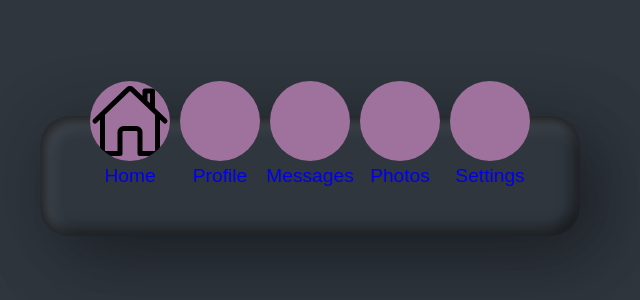
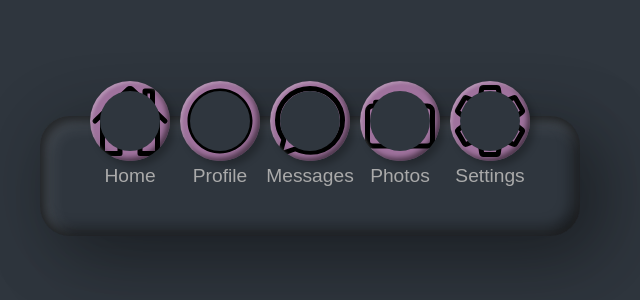
Before and after one commit to coolcrazyfox/drive-react-website, a React (Create React App) app: page /#/search in a window 1280 px wide. Shown: the part 224-524 px from the top of the page, without its empty margins (330-970 px from the left). Built offline with nearby package versions, Linux system fonts and the light colour scheme.

Commit message:
change Search.css

```diff
--- a/src/components/search/Search.jsx
+++ b/src/components/search/Search.jsx
@@ -1,6 +1,11 @@
 import React from 'react';
-import home from './home-outline.svg'
-import s from './Search.module.css'
+import home from './home-outline.svg';
+import prof from './person-circle-outline.svg';
+import chat from './chatbubble-ellipses-outline.svg';
+import photo from './camera-outline.svg';
+import setting from './settings-outline.svg';
+
+import s from './Search.module.css';
 const Search = () => {
     return (
         <div className={s.main_container}>
@@ -14,25 +19,25 @@ const Search = () => {
                     </li>
                     <li className={s.active}>
                         <a href="#">
-                            <span className={s.icon}></span>
+                            <span className={s.icon}  style={{backgroundImage:`url(${prof})`}}></span>
                             <span className={s.text}>Profile</span>
                         </a>
                     </li>
                     <li className={s.active}>
                         <a href="#">
-                            <span className={s.icon}></span>
+                            <span className={s.icon} style={{backgroundImage:`url(${chat})`}}></span>
                             <span className={s.text}>Messages</span>
                         </a>
                     </li>
                     <li className={s.active}>
                         <a href="#">
-                            <span className={s.icon}></span>
+                            <span className={s.icon} style={{backgroundImage:`url(${photo})`}}></span>
                             <span className={s.text}>Photos</span>
                         </a>
                     </li>
                     <li className={s.active}>
                         <a href="#">
-                            <span className={s.icon}></span>
+                            <span className={s.icon} style={{backgroundImage:`url(${setting})`}}></span>
                             <span className={s.text}>Settings</span>
                         </a>
                     </li>
--- a/src/components/search/Search.module.css
+++ b/src/components/search/Search.module.css
@@ -43,7 +43,7 @@
     justify-content: center;
     flex-direction: column;
     text-decoration: none;
-    /*color: #aaa;*/
+    color: #aaa;
 }
 
 
@@ -59,65 +59,18 @@
     border-radius: 50%;
 
 }
-
-.navigation li a .icon_home{
-    /*background-image: url(./home-outline.svg);*/
-    /*color: white;*/
-}
-.navigation li a .icon_pro {
-    /*position: absolute;*/
-    /*font-size: 1rem;*/
-    /*display: flex;*/
-    /*width: 80px;*/
-    /*height: 80px;*/
-    /*justify-content: center;*/
-    /*align-items: center;*/
-    /*color: #aaa;*/
-    /*border-radius: 50%;*/
-    background-image: url(./person-circle-outline.svg);
-}
-
-.navigation li a .icon_message {
-    /*position: absolute;*/
-    /*font-size: 1rem;*/
-    /*display: flex;*/
-    /*width: 80px;*/
-    /*height: 80px;*/
-    /*justify-content: center;*/
-    /*align-items: center;*/
-    /*color: #aaa;*/
-    /*border-radius: 50%;*/
-    background-image: url(./chatbubble-ellipses-outline.svg);
-}
-
-.navigation li a .icon_photo {
-    /*position: absolute;*/
-    /*font-size: 1rem;*/
-    /*display: flex;*/
-    /*width: 80px;*/
-    /*height: 80px;*/
-    /*justify-content: center;*/
-    /*align-items: center;*/
-    /*color: #aaa;*/
-    /*border-radius: 50%;*/
-    background-image: url(./camera-outline.svg);
-}
-
-.navigation li a .icon_set {
-    /*position: absolute;*/
-    /*font-size: 1rem;*/
-    /*display: flex;*/
-    /*width: 80px;*/
-    /*height: 80px;*/
-    /*justify-content: center;*/
-    /*align-items: center;*/
-    /*color: #aaa;*/
-    /*border-radius: 50%;*/
-    background-image: url(./settings-outline.svg);
-}
 .navigation li.active a .icon{
     background: rgb(159, 114, 157);
     color: #ffff;
     transform: translateY(-55px);
-
+    box-shadow: 5px 5px 7px rgba(0, 0, 0, 0.25),
+    inset 2px 2px 3px rgba(255, 255, 255, 0.25),
+    inset -3px -3px 5px rgba(0, 0, 0, 0.5);
 }
+.navigation li.active a .icon::before{
+    content: '';
+    position: absolute;
+    inset: 10px;
+    background: #2f363e;
+    border-radius: 50%;
+}
```
